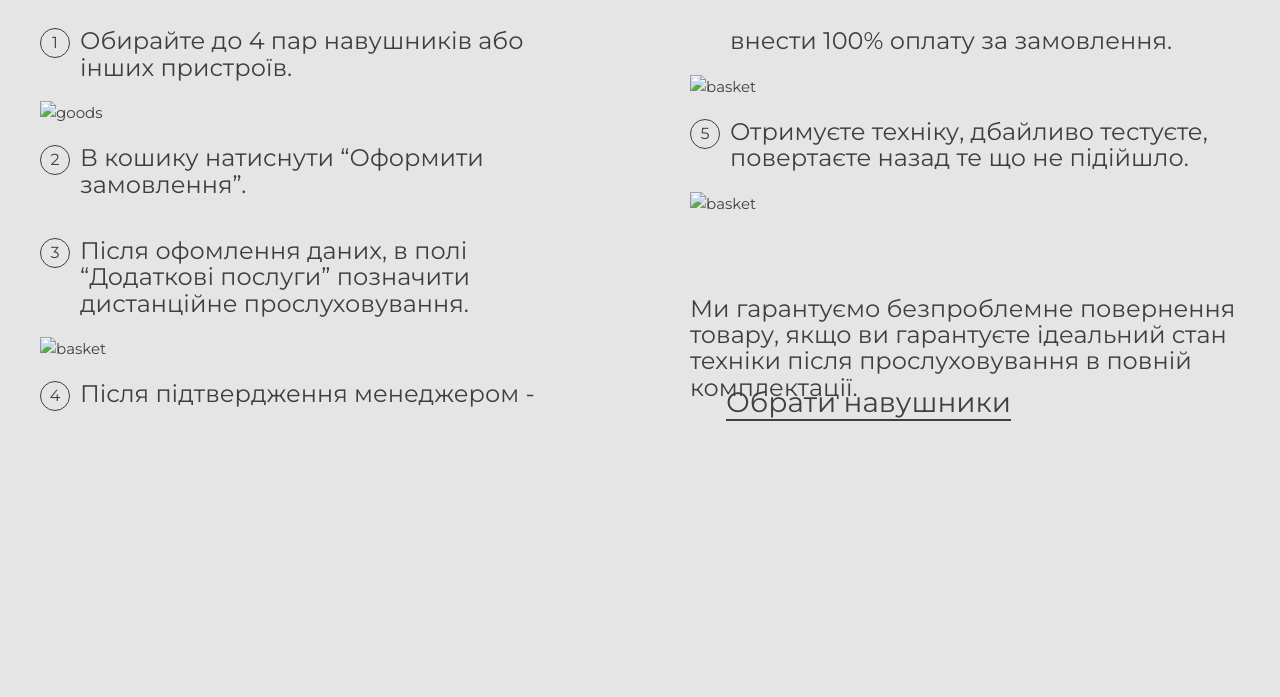
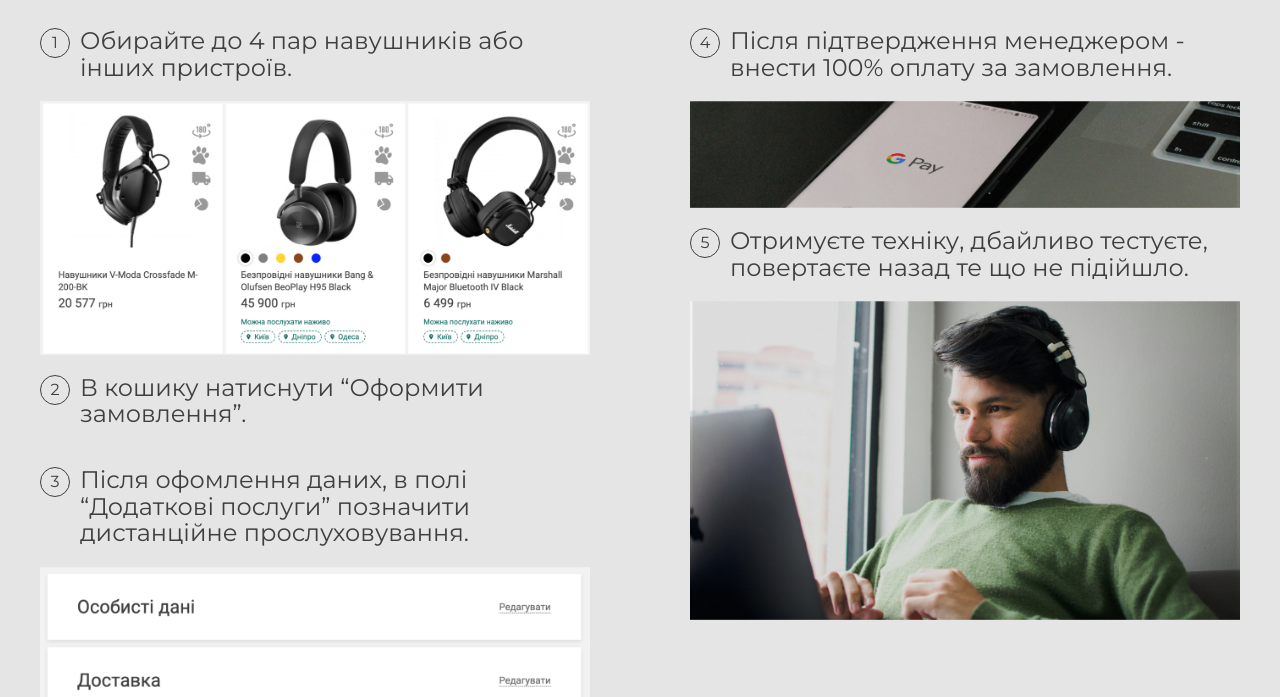
Before and after one commit to evheniyrz/remote_listening, a website: page src/index.html in a window 1280 px wide. Shown: the part 659-1356 px from the top of the page. Before the commit the page ends 1200 px from the top, so only its background shows below. Drawn offline with Linux system fonts and the light colour scheme; the site is published under a folder, as on GitHub Pages, so addresses that start at the root find nothing.

Commit message:
add root directory to img src and css background image

```diff
--- a/src/index.html
+++ b/src/index.html
@@ -32,7 +32,7 @@
 							<span class="list_item__description">
 								Обирайте до 4 пар навушників або інших пристроїв.
 							</span>
-							<img src="/images/goods.png" alt="goods">
+							<img src="./images/goods.png" alt="goods">
 						</li>
 						<li class="article__content__block__list__item">
 							<span class="list_item__description">
@@ -43,19 +43,19 @@
 							<span class="list_item__description">
 								Після офомлення даних, в полі “Додаткові послуги” позначити дистанційне прослуховування.
 							</span>
-							<img src="/images/basket.png" alt="basket">
+							<img src="./images/basket.png" alt="basket">
 						</li>
 						<li class="article__content__block__list__item">
 							<span class="list_item__description">
 								Після підтвердження менеджером - внести 100% оплату за замовлення.
 							</span>
-							<img src="/images/pay.png" alt="basket">
+							<img src="./images/pay.png" alt="basket">
 						</li>
 						<li class="article__content__block__list__item">
 							<span class="list_item__description">
 								Отримуєте техніку, дбайливо тестуєте, повертаєте назад те що не підійшло.
 							</span>
-							<img src="/images/test.png" alt="basket">
+							<img src="./images/test.png" alt="basket">
 						</li>
 						<li class="article__content__block__list__item article__content__block__list__item--post-descr">
 							<span class="list_item__description list_item__description--post">
@@ -63,7 +63,8 @@
 								після прослуховування в повній комплектації.
 							</span>
 						</li>
-						<li class="article__content__block__list__item article__content__block__list__item--catalog-link">
+						<li
+							class="article__content__block__list__item article__content__block__list__item--catalog-link">
 							<a href="#!" class="list__item__link">Обрати навушники</a>
 						</li>
 					</ol>
--- a/src/styles.css
+++ b/src/styles.css
@@ -161,7 +161,7 @@ main.w-100.reset-background {
 
 .article__content__block__list__item--catalog-link {
   position: static;
-  background-image: url(/images/link__icon.png);
+  background-image: url(./images/link__icon.png);
   background-repeat: no-repeat;
   background-size: 18px 22px;
   background-position: bottom left;
```
